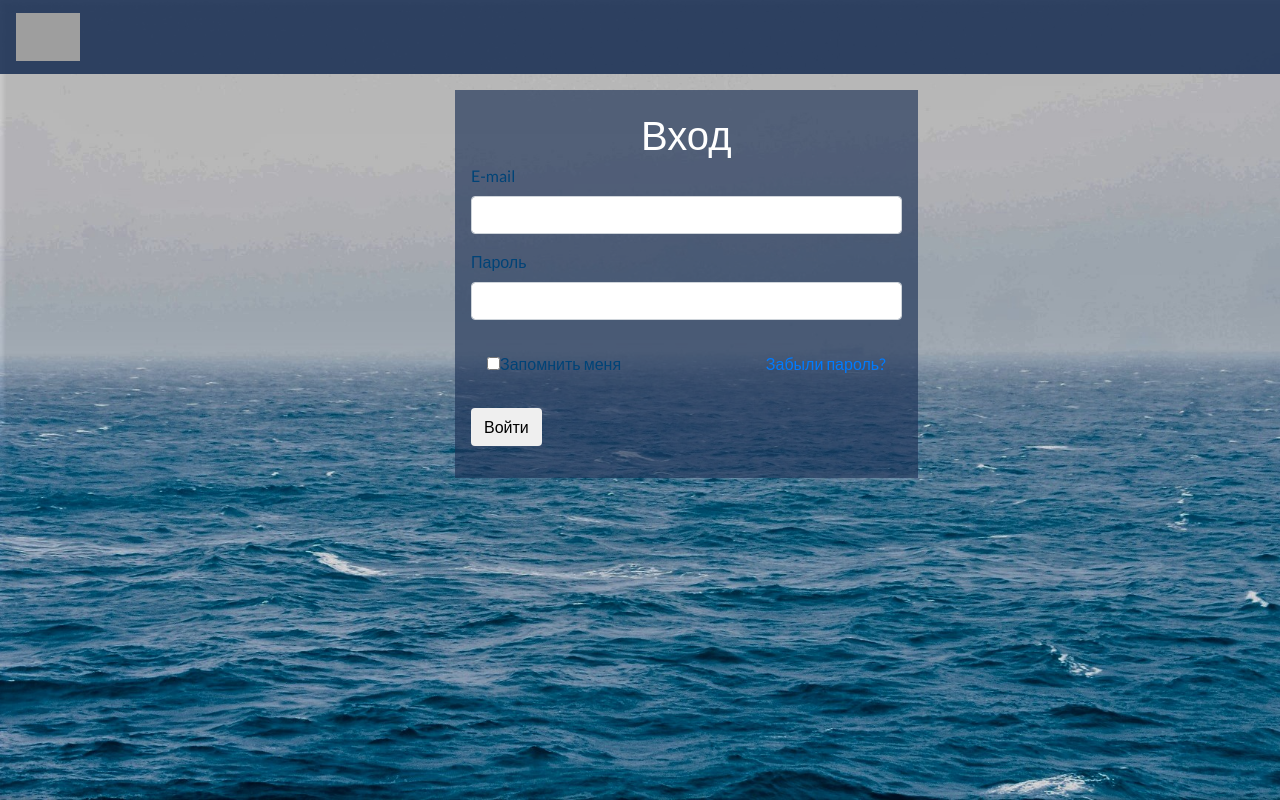
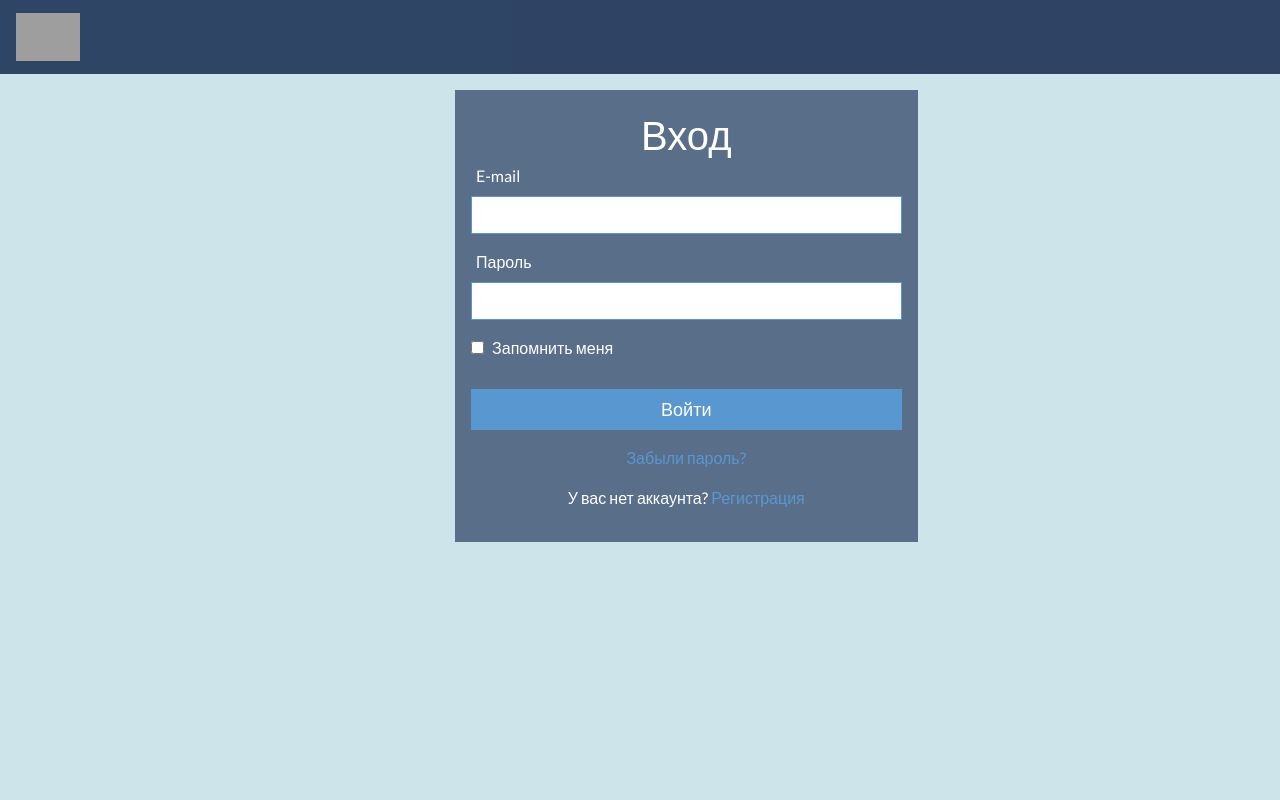
Before and after one commit to pavlentiysv/Olympiad, a PHP site: page /signin.html in a window 1280 px wide. Run offline with PHP 8.4, Linux system fonts and the light colour scheme; some libraries are stand-ins or nearby versions; grey boxes are pictures that could not be loaded.

Commit message:
finished signin page

```diff
--- a/index.html
+++ b/index.html
@@ -40,7 +40,7 @@
               <a href="#contact" class="nav-link">Контакты</a>
             </li>
             <li class="nav-item">
-              <a href="signup.html" class="nav-link">Личный кабинет</a>
+              <a href="signin.html" class="nav-link">Личный кабинет</a>
             </li>
           </ul>
         </div>
@@ -65,7 +65,7 @@
     <!--- Start Info Section -->
     <div id="info" class="offset">
       <div class="col-12 narrow text-center">
-        <h1>Об олимдиаде</h1>
+        <h1>Об олимпиаде</h1>
         <p class="lead">
           Lorem ipsum dolor sit amet, consectetur adipiscing elit. Fusce ut
           congue tellus. Nunc pellentesque aliquam metus vel vestibulum. Aliquam
@@ -91,7 +91,7 @@
           ipsum, id ullamcorper neque.
         </p>
         <a
-          href="https://youtu.be/hpH3QxfwkF0"
+          href="https://youtu.be/dQw4w9WgXcQ"
           class="btn btn-secondary btn-md"
           target="_blank"
           >Не нажимать</a
--- a/signin.html
+++ b/signin.html
@@ -27,26 +27,17 @@
             <h1 class="text-center">Вход</h1>
             <form action="">
               <div class="form-group">
-                <label for="email">E-mail</label>
-                <input type="email" class="form-control" id="email" />
+                <label for="email" class="label">E-mail</label>
+                <input type="email" class="form-control" id="email"/>
               </div>
               <div class="form-group">
-                <label for="password">Пароль</label>
-                <input type="password" class="form-control" id="password" />
+                <label for="password" class="label">Пароль</label>
+                <input type="password" class="form-control" id="password"/>
               </div>
-              <div class="row">
-                  <div class="col-md-6">
-                    <input type="checkbox" id="remember" /><label
-                      for="remember"
-                      class="remember"
-                    >
-                    Запомнить меня</label
-                    >
-                  </div>
-                  <div class="col-md-6">
-                    <a href="#"><p class="forgot text-right">Забыли пароль?</p></a>
-                  </div>
-                </div>
+              <div class="form-group">
+                <input type="checkbox" id="remember" />
+                <label for="remember" class="label remember" >Запомнить меня</label>
+              </div>
               <div class="form-group">
                 <input
                   type="submit"
@@ -55,6 +46,12 @@
                   value="Войти"
                 />
               </div>
+              <div class="form-group">
+                <a href="#"><p class="forgot text-center">Забыли пароль?</p></a>
+              </div>
+              <p class="no-account text-center">У вас нет аккаунта? <a href="signup.html"> Регистрация</a>
+              </p>
+
             </form>
           </div>
           <div class="empty-space col-md-4"></div>
--- a/style/signup.css
+++ b/style/signup.css
@@ -3,7 +3,8 @@
   padding: 0;
 }
 body {
-  background-image: url(../img/signup_bg.jpg);
+  /* background-image: url(../img/signup_bg.jpg); */
+  background-color: #cee4eb;
   background-attachment: fixed;
   background-size: cover;
 }
@@ -13,55 +14,38 @@ body {
   margin-top: 5px;
   margin-bottom: 5px;
 }
+.sign-up .label {
+  color: white;
+  font-size: 16px;
+  padding-left: 5px;
+}
+.no-account {
+  font-size: 16px;
+  color: white;
+}
+.sign-up a {
+  font-size: 16px;
+  color: #5997d1;
+}
+.forgot {
+  color: #5997d1;
+  font-size: 16px;
+}
 .form-area {
   background: #1e3357a8;
   margin-top: 90px;
 }
-
-
-/* .col-md-5 {
-  background: #1e3357a8;
-  margin-top: 100px;
+.btn-default {
+  background-color: #5997d1;
+  color: white;
+  border-radius: 0px;
+  width: 100%;
+  font-size: 18px;
+  margin-top: 5px;
 }
-.label {
-  font-size: 16px;
-  font-weight: normal;
-  color: white;
-  padding-left: 6px;
+.form-control{
+  background: white;
+  border-radius: 0;
+  border: 1px solid #5997d1;
+  padding: 15px;
 }
-.pic {
-  color: #5997d1;
-}
-.input-group {
-  margin-top: 10px;
-  margin-bottom: 20px;
-}
-.form-control {
-  background: transparent;
-  border-radius: 0;
-  border: 0;
-  border-bottom: 1px solid #5997d1;
-  font-size: 14px;
-  color: #5997d1;
-  padding: 5px;
-}
-input[type="checkbox"]{
-  height: 12px;
-  width: 12px;
-}
-.remember{
-  padding-left: 3px;
-  font-size: 15px;
-  color:white;
-}
-.forgot{
-  font-size: 15px;
-  color:white;
-}
-.btn-default{
-  border-radius: 0;
-  color: white;
-  margin-top: 15px;
-  margin-bottom: 20px;
-  background-color: #5997d1;
-} */
```
Also changed, not shown: signin_old.html (deleted, +0 -78 lines), style/main.css (+0 -19 lines).
